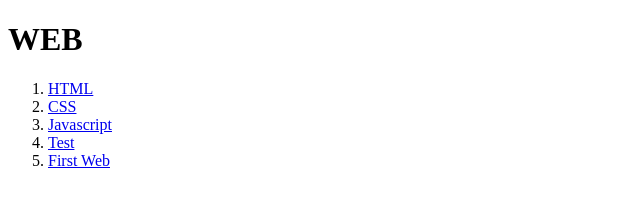
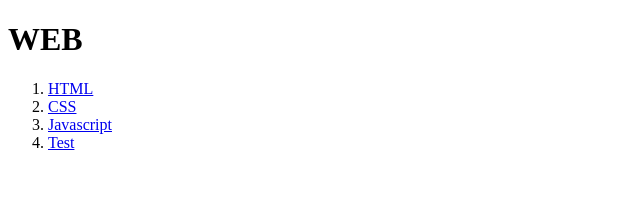
Before and after one commit to WhaleSharkOYH/My-First-Web-Study, a plain HTML site: page index.html in a window 1280 px wide. Shown: the full height of the page, 0-640 px from the left. Drawn offline with Linux system fonts and the light colour scheme.

Commit message:
Change index test
내용 수정 후 페이지 변경 테스트

```diff
--- a/index.html
+++ b/index.html
@@ -13,7 +13,7 @@
             <li><a href = "1_css.html" target = "_blank">CSS</a></li>
             <li><a href = "1_javascript.html" target = "_blank">Javascript</a></li>
             <li><a href = "1.html" target = "_blank">Test</a></li>
-            <li><a href = "https://info.cern.ch" target = "_blank" title = "최초의 원시 웹">First Web</a></li>
+            <!--<li><a href = "https://info.cern.ch" target = "_blank" title = "최초의 원시 웹">First Web</a></li>-->
         </ol>
     </body>
 </html>
```
